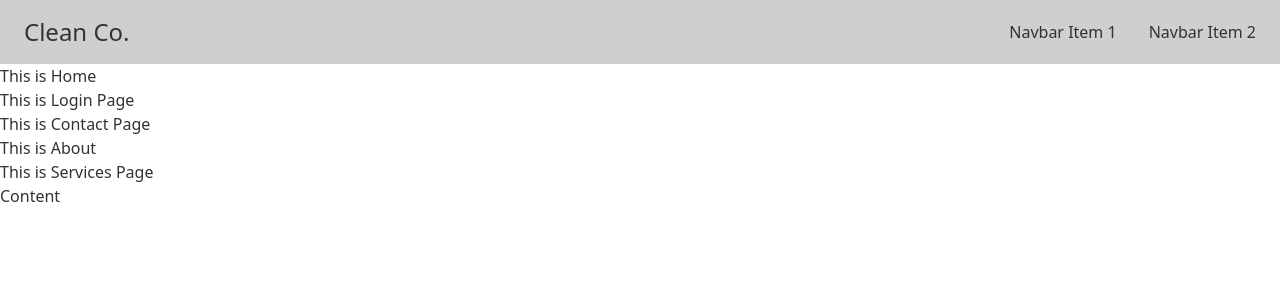
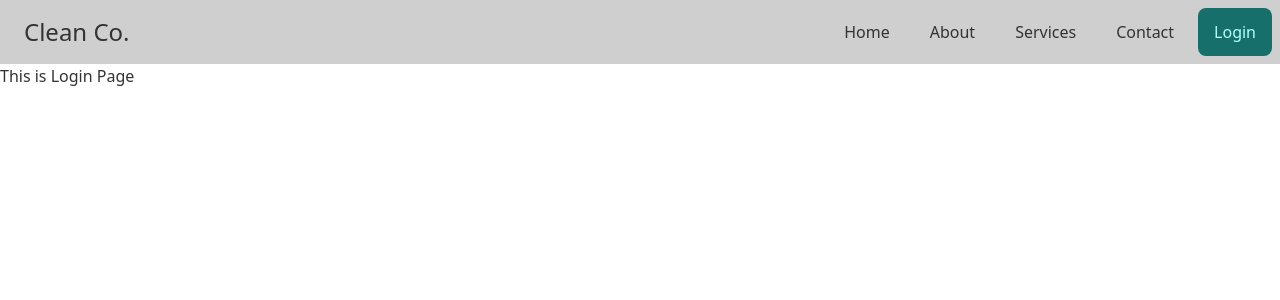
Before and after one commit to naeemtalukder/clean-co-live, a React (Create React App) app: page /login in a window 1280 px wide. Shown: the top 300 px of the page. Built offline with nearby package versions, Linux system fonts and the light colour scheme.

Commit message:
Navlink done

```diff
--- a/src/App.js
+++ b/src/App.js
@@ -1,3 +1,4 @@
+import { Route, Routes } from "react-router-dom";
 import Navbar from "./components/Navbar";
 import About from "./page/About";
 import Contact from "./page/Contact";
@@ -10,11 +11,13 @@ function App() {
   return (
     <>
       <Navbar>
-        <Home/>
-        <Login/>
-        <Contact/>
-        <About/>
-        <Services/>
+        <Routes>
+          <Route path="/" element={<Home/>} />
+          <Route path="/about" element={<About/>} />
+          <Route path="/contact" element={<Contact/>} />
+          <Route path="/services" element={<Services/>} />
+          <Route path="/login" element={<Login/>} />
+        </Routes>
       </Navbar>
     </>
   );
--- a/src/components/Navbar.js
+++ b/src/components/Navbar.js
@@ -1,4 +1,5 @@
 import React from 'react';
+import { Link, NavLink } from 'react-router-dom';
 
 const Navbar = ({children}) => {
   return (
@@ -15,23 +16,28 @@ const Navbar = ({children}) => {
         </div>
 
         <div class="flex-none hidden lg:block">
-          <ul class="menu menu-horizontal">
+          <ul class="menu menu-horizontal gap-x-2">
             {/* <!-- Navbar menu content here --> */}
-            <li><a>Navbar Item 1</a></li>
-            <li><a>Navbar Item 2</a></li>
+            <li><NavLink to="/" className='rounded-lg'>Home</NavLink></li>
+            <li><NavLink to="/about" className='rounded-lg'>About</NavLink></li>
+            <li><NavLink to="/services" className='rounded-lg'>Services</NavLink></li>
+            <li><NavLink to="/contact" className='rounded-lg'>Contact</NavLink></li>
+            <li><NavLink to="/login" className='rounded-lg'>Login</NavLink></li>
           </ul>
         </div>
       </div>
       {/* <!-- Page content here --> */}
       {children}
-      Content
     </div>
     <div class="drawer-side">
       <label for="my-drawer-3" class="drawer-overlay"></label>
       <ul class="menu p-4 w-80 bg-base-100">
         {/* <!-- Sidebar content here --> */}
-        <li><a>Sidebar Item 1</a></li>
-        <li><a>Sidebar Item 2</a></li>
+            <li><a>Home</a></li>
+            <li><a>About</a></li>
+            <li><a>Services</a></li>
+            <li><a>Contact</a></li>
+            <li><a>Login</a></li>
 
       </ul>
 
--- a/src/index.js
+++ b/src/index.js
@@ -2,10 +2,13 @@ import React from 'react';
 import ReactDOM from 'react-dom/client';
 import './index.css';
 import App from './App';
+import { BrowserRouter } from 'react-router-dom';
 
 const root = ReactDOM.createRoot(document.getElementById('root'));
 root.render(
   <React.StrictMode>
-    <App />
+    <BrowserRouter>
+      <App />
+    </BrowserRouter>
   </React.StrictMode>
 );
```
